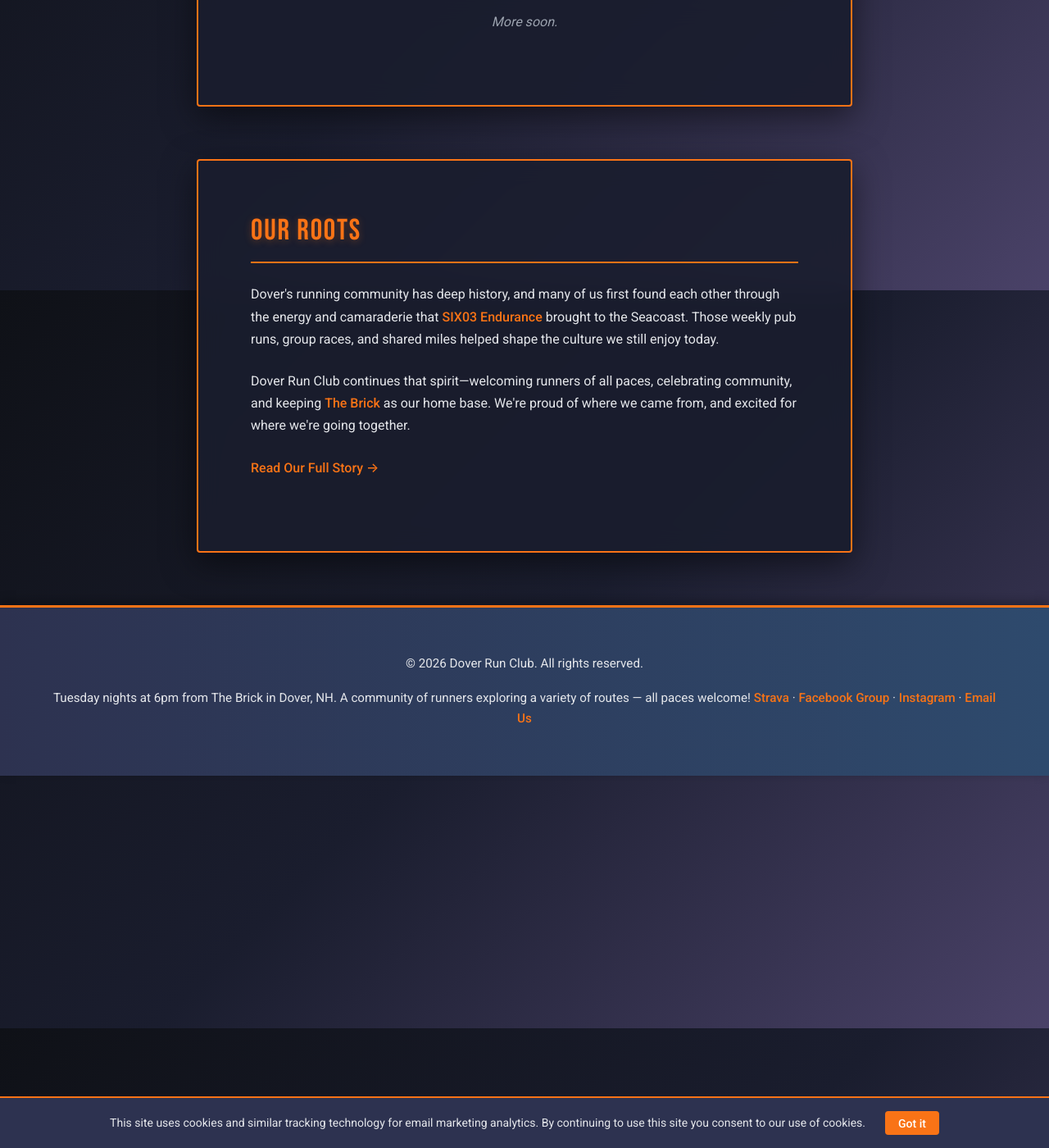
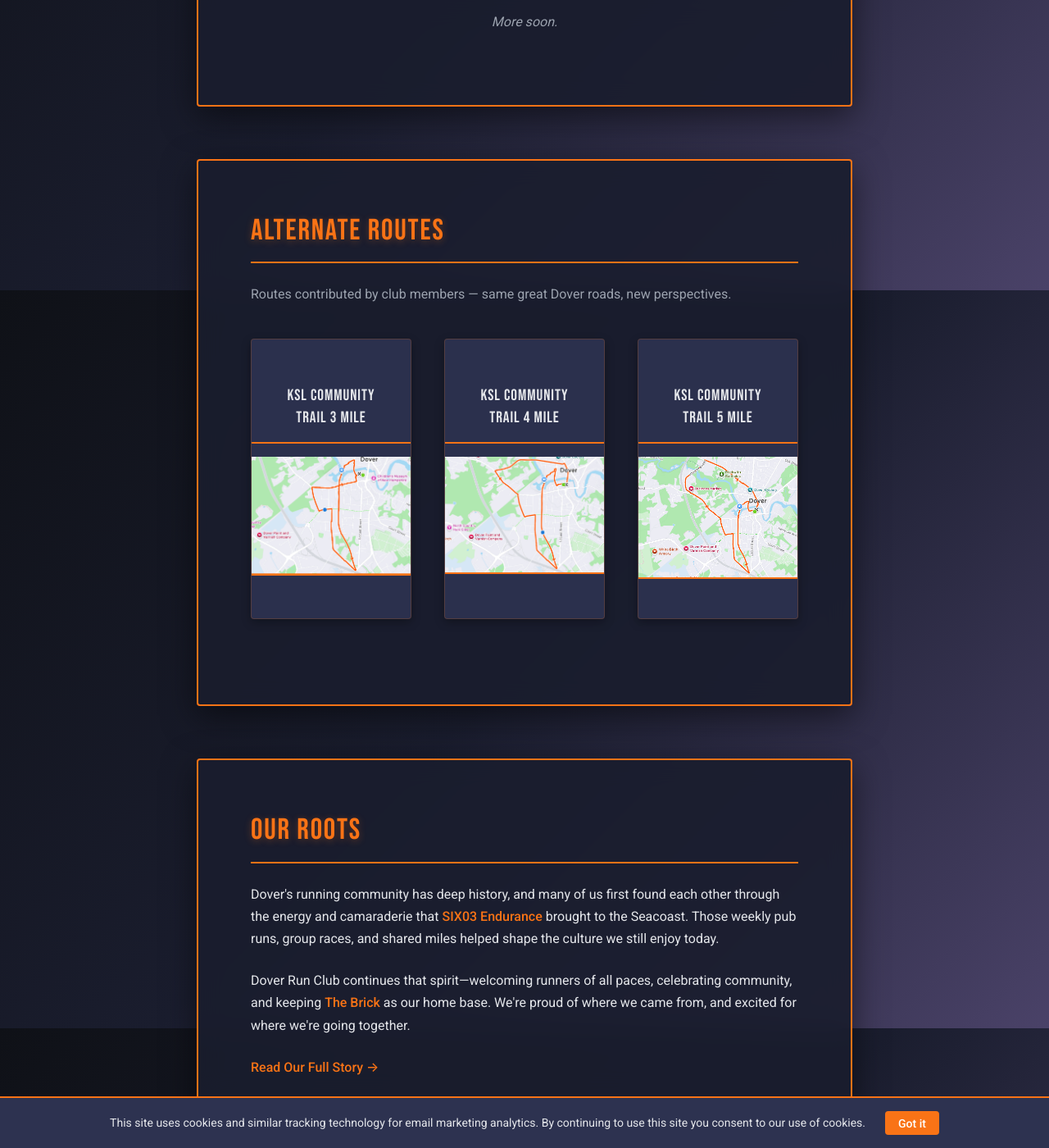
Before and after one commit to dekay2001/dover-run-club-website, a Jekyll site: the page built from index.md, in a window 1280 px wide and 1400 px high, scrolled down 5946 px. Shown: the whole window at 82% size. Built offline with Jekyll 4.4.1, drawn with Linux system fonts in a browser that asks for light colours.

Commit message:
Add member-contributed "Alternate Routes" section with route cards and images

```diff
--- /dev/null
+++ b/_data/member_routes.yml
@@ -0,0 +1,12 @@
+- title: "KSL Community Trail 3 Mile"
+  description: ""
+  image: "/assets/images/route-ksl-community-trail-3mi.png"
+  strava_url: "https://www.strava.com/routes/3469063649265790306"
+- title: "KSL Community Trail 4 Mile"
+  description: ""
+  image: "/assets/images/route-ksl-community-trail-4mi.png"
+  strava_url: "https://www.strava.com/routes/3469063649264538978"
+- title: "KSL Community Trail 5 Mile"
+  description: ""
+  image: "/assets/images/route-ksl-community-trail-5mi.png"
+  strava_url: "https://www.strava.com/routes/3469064585607511044"
--- a/assets/css/main.css
+++ b/assets/css/main.css
@@ -423,6 +423,16 @@ main {
     color: var(--color-text-muted);
     font-style: italic;
 }
+.routes-intro {
+    color: var(--color-text-muted);
+    margin-bottom: var(--spacing-md);
+}
+.route-contributor {
+    font-size: 0.8rem;
+    color: var(--color-text-muted);
+    margin-bottom: var(--spacing-xs);
+    font-style: italic;
+}
 /* Page Content Sections */
 .page {
     background: rgba(26, 29, 46, 0.9);
--- a/index.md
+++ b/index.md
@@ -114,6 +114,33 @@ title: Home
 </div>
 
 <div class="page">
+    <h2>Alternate Routes</h2>
+    <p class="routes-intro">Routes contributed by club members — same great Dover roads, new perspectives.</p>
+    <div class="route-cards">
+        {% for route in site.data.member_routes %}
+        <div class="route-card">
+            <h3 class="route-title">{{ route.title }}</h3>
+            {% if route.image %}
+                {% if route.strava_url %}
+                <a href="{{ route.strava_url }}" class="route-image-link" target="_blank" rel="noopener" title="View {{ route.title }} map on Strava">
+                    <img src="{{ route.image | relative_url }}" alt="Map for {{ route.title }}">
+                </a>
+                {% else %}
+                <img src="{{ route.image | relative_url }}" alt="Map for {{ route.title }}">
+                {% endif %}
+            {% endif %}
+            <div class="route-card-content">
+                {% if route.description %}<p>{{ route.description }}</p>{% endif %}
+                {% if route.strava_url and route.image == nil %}
+                <a href="{{ route.strava_url }}" class="button" target="_blank" rel="noopener">View on Strava</a>
+                {% endif %}
+            </div>
+        </div>
+        {% endfor %}
+    </div>
+</div>
+
+<div class="page">
     <h2>Our Roots</h2>
     <p>
         Dover's running community has deep history, and many of us first found each other through the energy and camaraderie that <strong><a href="https://six03endurance.com/" target="_blank" rel="noopener">SIX03 Endurance</a></strong> brought to the Seacoast. Those weekly pub runs, group races, and shared miles helped shape the culture we still enjoy today.
```
Also changed, not shown: design/website-roadmap.md (+9 -0 lines), assets/images/route-ksl-community-trail-3mi.png (added), assets/images/route-ksl-community-trail-4mi.png (added), assets/images/route-ksl-community-trail-5mi.png (added).
